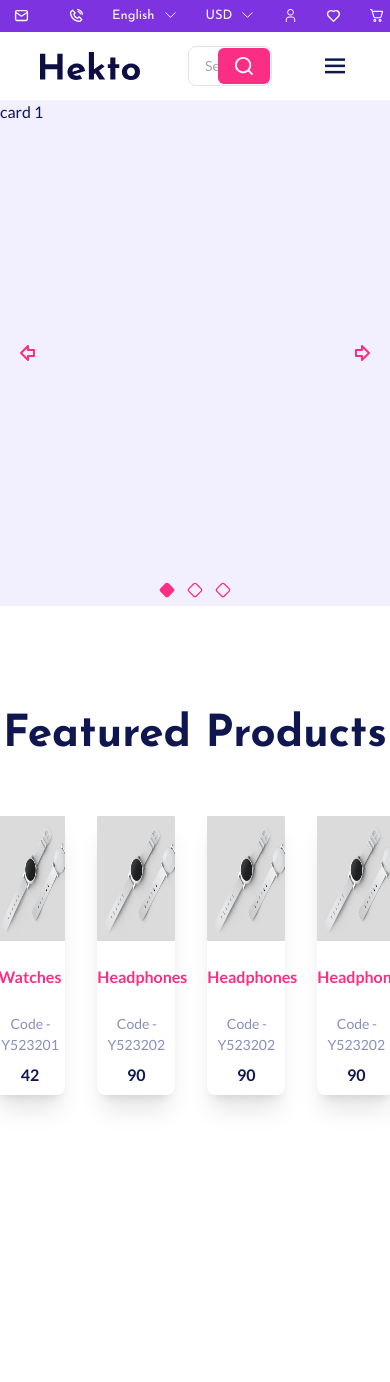
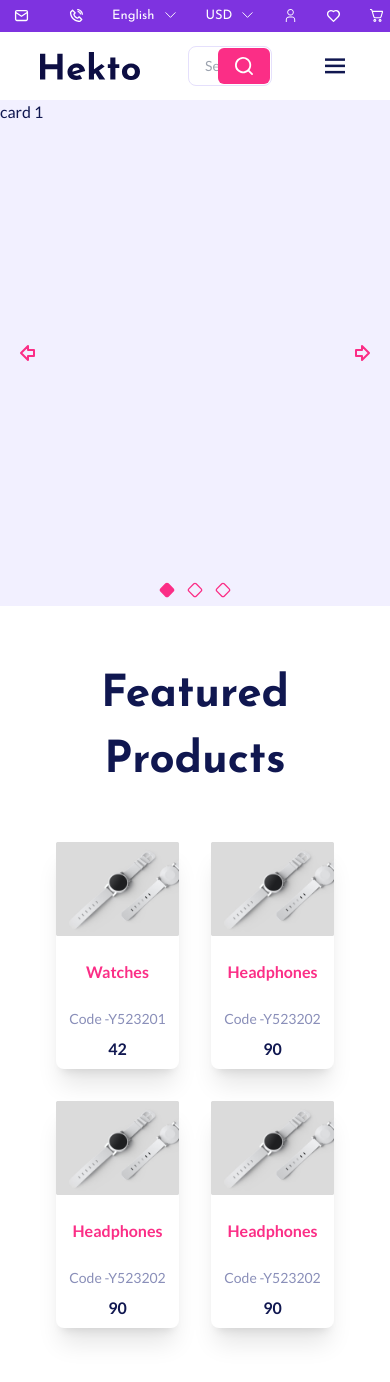
Before and after one commit to RochaDiego04/Hekto, a React (Vite) app: page / in a window 390 px wide. Before the commit the page ends 1191 px from the top, so only its background shows below. Built offline with nearby package versions, Linux system fonts and the light colour scheme.

Commit message:
fix [featured-products]: Implementing grid layout for responsive design

```diff
--- a/src/components/FeaturedProducts.tsx
+++ b/src/components/FeaturedProducts.tsx
@@ -29,9 +29,9 @@ const productsData = [
 
 export default function FeaturedProducts() {
   return (
-    <section className=" pt-24 pb-24">
+    <section className="p-14 md:p-24">
       <h2 className=" text-center mb-12">Featured Products</h2>
-      <div className="flex justify-center gap-8">
+      <div className="grid grid-cols-2 md:grid-cols-4 max-w-cardContainer mx-auto justify-center gap-8">
         {productsData.map((productInfo) => (
           <ProductCard
             productInfo={productInfo}
--- a/src/components/ProductCard/ProductCard.tsx
+++ b/src/components/ProductCard/ProductCard.tsx
@@ -17,7 +17,7 @@ type ProductCardProps = {
 
 export default function ProductCard({ productInfo }: ProductCardProps) {
   return (
-    <div className="productCard bg-white shadow-xl max-w-[20%] text-center">
+    <div className="productCard bg-white shadow-xl text-center">
       <div className="productCard__topSection mb-6">
         <img
           src="./src/assets/img/products/product_1.jpg"
--- a/tailwind.config.js
+++ b/tailwind.config.js
@@ -33,6 +33,9 @@ export default {
         bgCardSlider: "#f2f0ff",
       },
     },
+    maxWidth: {
+      cardContainer: "80rem",
+    },
     backgroundColor: (theme) => ({
       ...theme("colors"),
     }),
```
